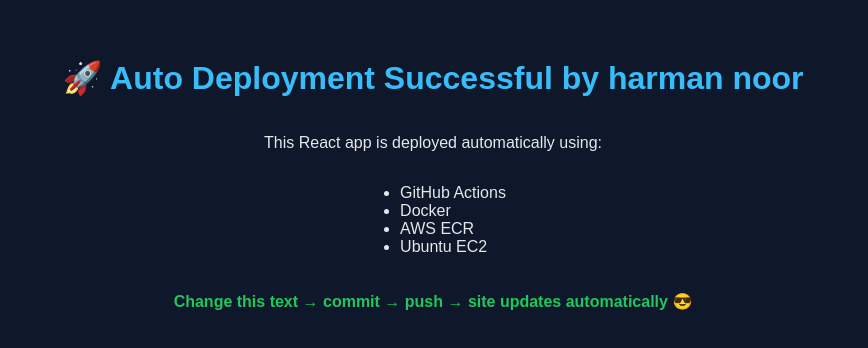
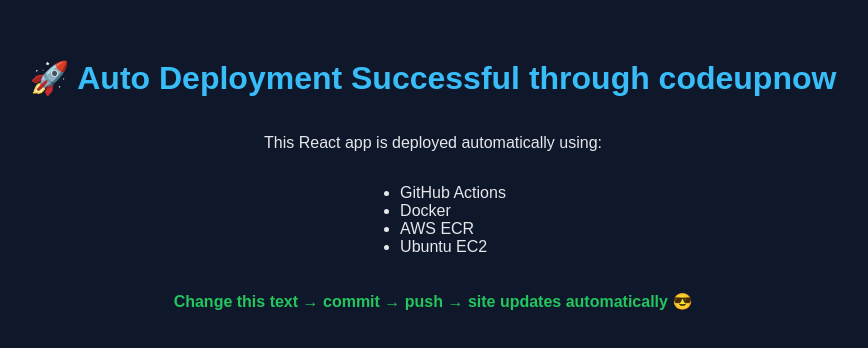
Before and after one commit to harmannoor2002/codeup, a React (Vite) app: page / in a window 1280 px wide. Shown: the part 218-566 px from the top of the page, without its empty margins (207-1075 px from the left). Built offline with nearby package versions, Linux system fonts and the light colour scheme.

Commit message:
Update App.jsx

```diff
--- a/src/App.jsx
+++ b/src/App.jsx
@@ -1,7 +1,7 @@
 function App() {
   return (
     <div className="container">
-      <h1>🚀 Auto Deployment Successful by harman noor</h1>
+      <h1>🚀 Auto Deployment Successful through codeupnow</h1>
       <p>
         This React app is deployed automatically using:
       </p>
```
